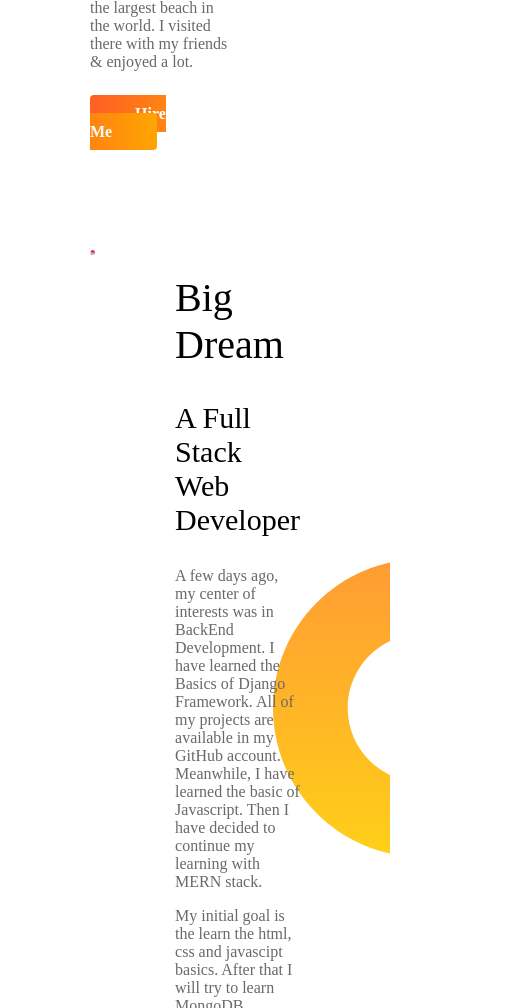
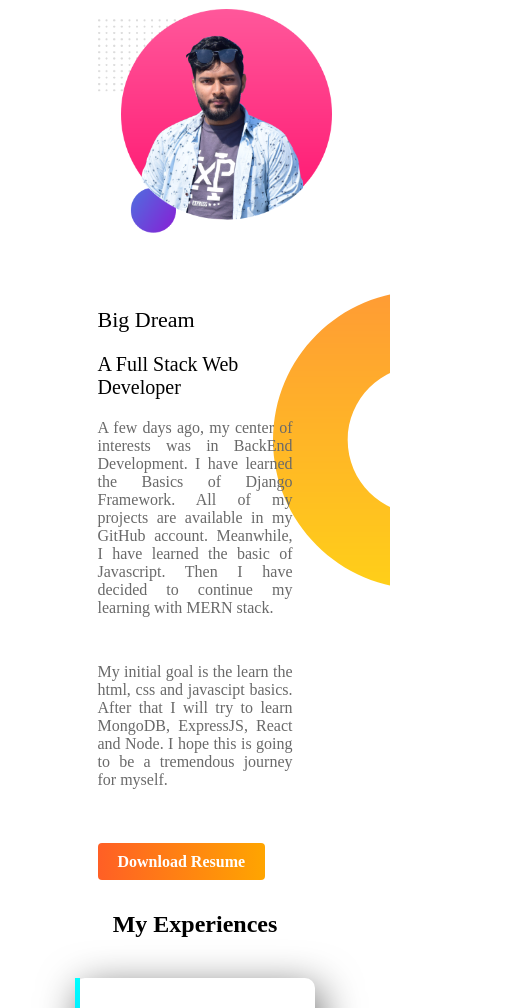
Before and after one commit to z4yed/my-portfolio, a plain HTML site: page index.html in a window 390 px wide. Shown: the part 992-2000 px from the top of the page, 529 px wide, since content can reach past the window. Drawn offline with Linux system fonts and the light colour scheme; a web font is replaced by a local one.

Commit message:
Responsiveness added.

```diff
--- a/index.html
+++ b/index.html
@@ -60,7 +60,7 @@
     </section>
 
     <section class="experience">
-        <h2 style="font-weight: 550; margin-left: 7%; margin-bottom: -10px;"> My Experiences</h2>
+        <h2> My Experiences</h2>
         <div class="flexible-container">
             <div class="flex-item" id="hero-learner">
                 <h2>MERN Stack Learner</h2>
--- a/style.css
+++ b/style.css
@@ -53,7 +53,7 @@ h3 {
 
 .link-button {
     text-decoration: none;
-    background: linear-gradient(to left, orange , rgb(255, 95, 37));
+    background: linear-gradient(to left, orange, rgb(255, 95, 37));
     padding: 10px 45px;
     border-radius: 4px;
     margin-top: 60px;
@@ -62,10 +62,9 @@ h3 {
 }
 
 #intern {
-    border-left: 5px solid ;
+    border-left: 5px solid;
     border-image: linear-gradient(to bottom, cyan, blue);
     border-image-slice: 1;
-
     padding: 20px;
     box-shadow: 5px 10px 40px dimgray;
     border-radius: 10px;
@@ -75,17 +74,21 @@ h3 {
     border-left: 5px solid;
     border-image: linear-gradient(to top, rgb(245, 142, 94), rgb(168, 0, 0));
     border-image-slice: 1;
-
     padding: 20px;
     box-shadow: 5px 10px 40px gray;
     border-radius: 10px;
-
 }
 
 .experience {
     background-image: url(images/exp-bg.png);
     background-repeat: no-repeat;
-    background-position: left ;
+    background-position: left;
+}
+
+.experience>h2:first-child {
+    font-weight: 550;
+    margin-left: 7%;
+    margin-bottom: -10px;
 }
 
 .big_dream {
@@ -97,3 +100,72 @@ h3 {
 footer p {
     text-align: center;
 }
+
+/* ------------------
+    Responsiveness
+ -------------------*/
+
+/* For Mobile Devices */
+
+@media only screen and (max-width:688px) {
+    .flexible-container {
+        flex-direction: column-reverse;
+        justify-content: center;
+        align-items: center;
+        padding: 0;
+    }
+    .flex-item {
+        margin: 10px 0;
+    }
+
+    .flex-item img {
+        width: 120%;
+    }
+    h1 {
+        font-size: 25px;
+    }
+    h2 {
+        font-size: 22px;
+        margin-top: 50px;
+    }
+    h3 {
+        font-size: 20px;
+    }
+    .flex-item p {
+        text-align: justify;
+        padding-bottom: 30px;
+    }
+    .link-button:last-child {
+        padding: 10px 20px;
+    }
+    .big_dream {
+        margin-top: 50px;
+        flex-direction: column;
+    }
+    .experience>h2:first-child {
+        text-align: center;
+        font-size: 24px;
+        margin: 30px 0px;
+        font-weight: 600;
+    }
+
+}
+
+/* for Tabs */
+@media only screen and (min-width: 689px) and (max-width: 922px) {
+
+    .flexible-container {
+        justify-content: center;
+        align-items: center;
+    }
+
+    h1 {
+        font-size: 35px;
+    }
+    h2 {
+        font-size: 30px;
+    }
+    h3 {
+        font-size: 27px;
+    }
+}
```
